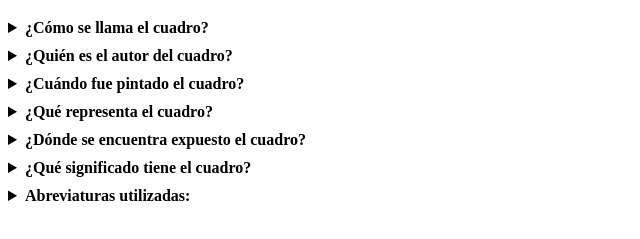
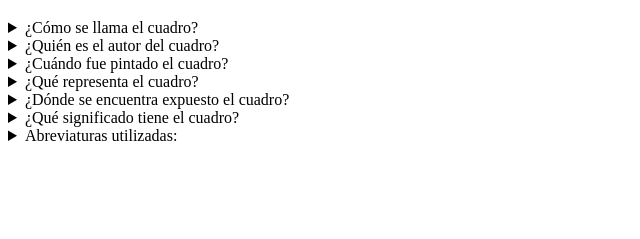
Before and after one commit to Becopo/MarcBergeComella, a plain HTML site: page html/actividad1.html in a window 1280 px wide. Shown: the part 61-300 px from the top of the page, without its empty margins (0-640 px from the left). Drawn offline with Linux system fonts and the light colour scheme.

Commit message:
Deploying to gh-pages from @ Becopo/MarcBergeComella@84e0f0c3089085a9fccdaa47fae539ca1b713051 🚀

```diff
--- a/html/actividad1.html
+++ b/html/actividad1.html
@@ -3,14 +3,6 @@
 <head>
   <title>Detalles de un Cuadro Famoso</title>
   <style>
-    details {
-      margin-bottom: 10px;
-    }
-
-    summary {
-      font-weight: bold;
-      cursor: pointer;
-    }
   </style>
 </head>
 <body>
```
